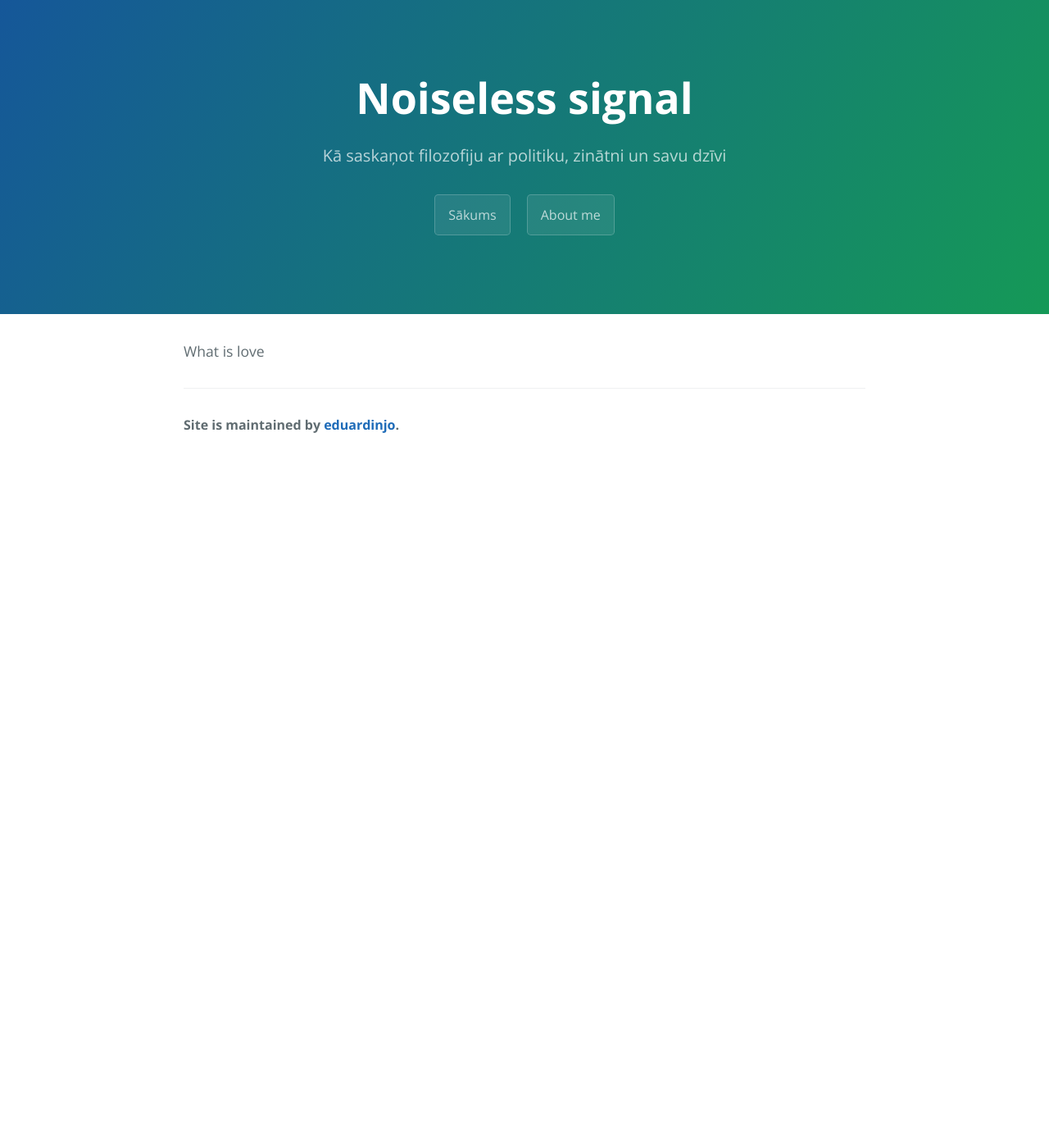
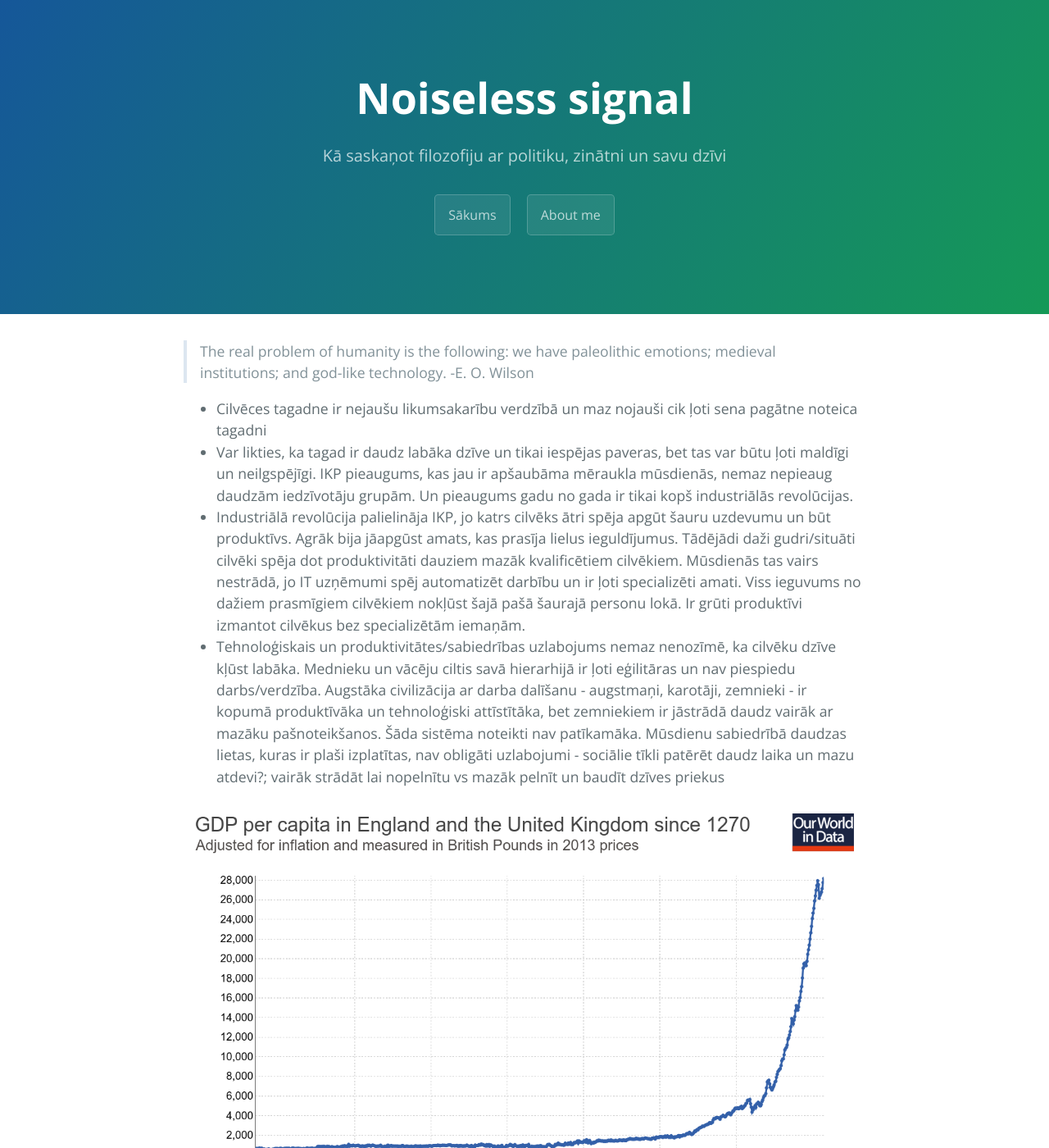
Before and after one commit to peterisr/eduardinjo.github.io, a Jekyll site: the page built from _posts/2015-10-20-politika.md, in a window 1280 px wide and 1400 px high. Shown: the whole window at 82% size. Built offline with Jekyll 4.4.1, drawn with Linux system fonts in a browser that asks for light colours; comment, search, counter and statistics services are not loaded; some of the changed text lies outside the part shown.

Commit message:
Initial commit

````diff
--- a/_posts/2015-10-20-about.md
+++ /dev/null
@@ -1,8 +0,0 @@
----
-layout: default
-title: Politika ir pagātnes važas
-permalink: /politika_ir_sekas/
-comments: true
----
-
-What is love
--- /dev/null
+++ b/_posts/2015-10-20-politika.md
@@ -0,0 +1,138 @@
+---
+layout: default
+title: Politika ir pagātnes važas
+permalink: /politika_ir_sekas/
+comments: true
+---
+
+>The real problem of humanity is the following: we have paleolithic emotions; medieval institutions; and god-like technology.
+> -E. O. Wilson
+
+- Cilvēces tagadne ir nejaušu likumsakarību verdzībā un maz nojauši cik ļoti sena pagātne noteica tagadni
+- Var likties, ka tagad ir daudz labāka dzīve un tikai iespējas paveras, bet tas var būtu ļoti maldīgi un neilgspējīgi. IKP pieaugums, kas jau ir apšaubāma mēraukla mūsdienās, nemaz nepieaug daudzām iedzīvotāju grupām. Un pieaugums gadu no gada ir tikai kopš industriālās revolūcijas.
+- Industriālā revolūcija palielināja IKP, jo katrs cilvēks ātri spēja apgūt šauru uzdevumu un būt produktīvs. Agrāk bija jāapgūst amats, kas prasīja lielus ieguldījumus. Tādējādi daži gudri/situāti cilvēki spēja dot produktivitāti dauziem mazāk kvalificētiem cilvēkiem. Mūsdienās tas vairs nestrādā, jo IT uzņēmumi spēj automatizēt darbību un ir ļoti specializēti amati. Viss ieguvums no dažiem prasmīgiem cilvēkiem nokļūst šajā pašā šaurajā personu lokā. Ir grūti produktīvi izmantot cilvēkus bez specializētām iemaņām.
+- Tehnoloģiskais un produktivitātes/sabiedrības uzlabojums nemaz nenozīmē, ka cilvēku dzīve kļūst labāka. Mednieku un vācēju ciltis savā hierarhijā ir ļoti eģilitāras un nav piespiedu darbs/verdzība. Augstāka civilizācija ar darba dalīšanu - augstmaņi, karotāji, zemnieki - ir kopumā produktīvāka un tehnoloģiski attīstītāka, bet zemniekiem ir jāstrādā daudz vairāk ar mazāku pašnoteikšanos. Šāda sistēma noteikti nav patīkamāka. Mūsdienu sabiedrībā daudzas lietas, kuras ir plaši izplatītas, nav obligāti uzlabojumi - sociālie tīkli patērēt daudz laika un mazu atdevi?; vairāk strādāt lai nopelnītu vs mazāk pelnīt un baudīt dzīves priekus
+
+![Maltūza slazds]({{ site.url }}/assets/pictures/GDP-per-capita-in-the-uk-since-1270.png)
+{:height="500px" width=1400px"}
+
+
+Text can be **bold**, _italic_, or ~~strikethrough~~.
+
+[Link to another page](another-page).
+
+There should be whitespace between paragraphs.
+
+There should be whitespace between paragraphs. We recommend including a README, or a file with information about your project.
+
+# [](#header-1)Header 1
+
+This is a normal paragraph following a header. GitHub is a code hosting platform for version control and collaboration. It lets you and others work together on projects from anywhere.
+
+## [](#header-2)Header 2
+
+> This is a blockquote following a header.
+>
+> When something is important enough, you do it even if the odds are not in your favor.
+
+### [](#header-3)Header 3
+
+```js
+// Javascript code with syntax highlighting.
+var fun = function lang(l) {
+  dateformat.i18n = require('./lang/' + l)
+  return true;
+}
+```
+
+```ruby
+# Ruby code with syntax highlighting
+GitHubPages::Dependencies.gems.each do |gem, version|
+  s.add_dependency(gem, "= #{version}")
+end
+```
+
+#### [](#header-4)Header 4
+
+*   This is an unordered list following a header.
+*   This is an unordered list following a header.
+*   This is an unordered list following a header.
+
+##### [](#header-5)Header 5
+
+1.  This is an ordered list following a header.
+2.  This is an ordered list following a header.
+3.  This is an ordered list following a header.
+
+###### [](#header-6)Header 6
+
+| head1        | head two          | three |
+|:-------------|:------------------|:------|
+| ok           | good swedish fish | nice  |
+| out of stock | good and plenty   | nice  |
+| ok           | good `oreos`      | hmm   |
+| ok           | good `zoute` drop | yumm  |
+
+### There's a horizontal rule below this.
+
+* * *
+
+### Here is an unordered list:
+
+*   Item foo
+*   Item bar
+*   Item baz
+*   Item zip
+
+### And an ordered list:
+
+1.  Item one
+1.  Item two
+1.  Item three
+1.  Item four
+
+### And a nested list:
+
+- level 1 item
+  - level 2 item
+  - level 2 item
+    - level 3 item
+    - level 3 item
+- level 1 item
+  - level 2 item
+  - level 2 item
+  - level 2 item
+- level 1 item
+  - level 2 item
+  - level 2 item
+- level 1 item
+
+### Small image
+
+![](https://assets-cdn.github.com/images/icons/emoji/octocat.png)
+
+### Large image
+
+![](https://guides.github.com/activities/hello-world/branching.png)
+
+
+### Definition lists can be used with HTML syntax.
+
+<dl>
+<dt>Name</dt>
+<dd>Godzilla</dd>
+<dt>Born</dt>
+<dd>1952</dd>
+<dt>Birthplace</dt>
+<dd>Japan</dd>
+<dt>Color</dt>
+<dd>Green</dd>
+</dl>
+
+```
+Long, single-line code blocks should not wrap. They should horizontally scroll if they are too long. This line should be long enough to demonstrate this.
+```
+
+```
+The final element.
+```
````
Also changed, not shown: about.md (+5 -29 lines), another-page.md (deleted, +0 -9 lines), index.md (+2 -1 lines), README.md, assets/pictures/GDP-per-capita-in-the-uk-since-1270.png (added).
